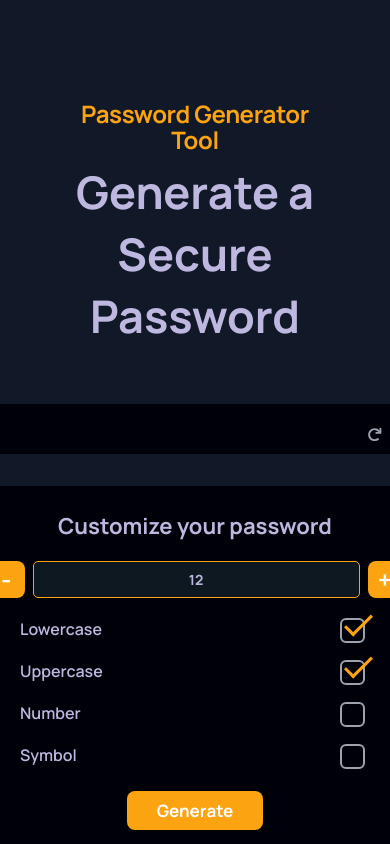
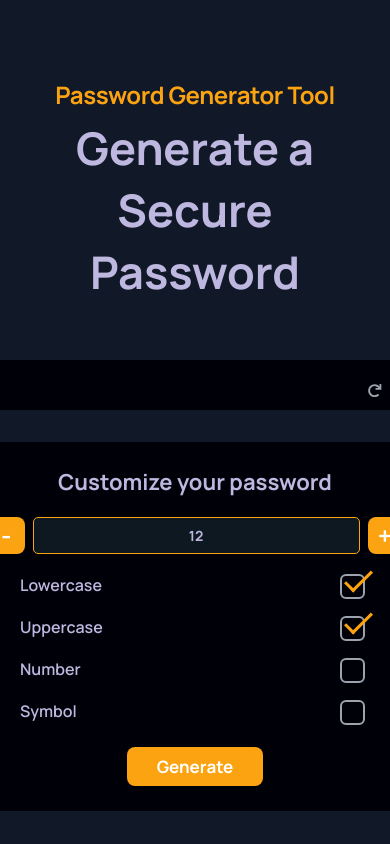
Before and after one commit to f3hint0la/password-generator, a React (Create React App) app: page / in a window 390 px wide. Shown: the top 844 px of the page. Built offline with nearby package versions, Linux system fonts and the light colour scheme.

Commit message:
fix: styling

```diff
--- a/src/App.css
+++ b/src/App.css
@@ -24,7 +24,7 @@
   font-size: 24px;
   font-weight: 700;
   color: var(--accent);
-  line-height: 26px;
+  line-height: 28px;
   letter-spacing: -0.4px;
 }
 
@@ -42,7 +42,7 @@
 }
 
 .generator {
-  width: 100%;
+  /* width: 100%; */
   display: grid;
   gap: 16px;
   text-align: center;
@@ -368,11 +368,8 @@ a {
 }
 
 @media screen and (max-width: 768px) {
-  .App {
-    padding: 20px 30px;
-  }
-  .container {
-    margin: 0 20px;
+  .generator {
+    margin: 0 50px;
   }
 
   .generated {
```
